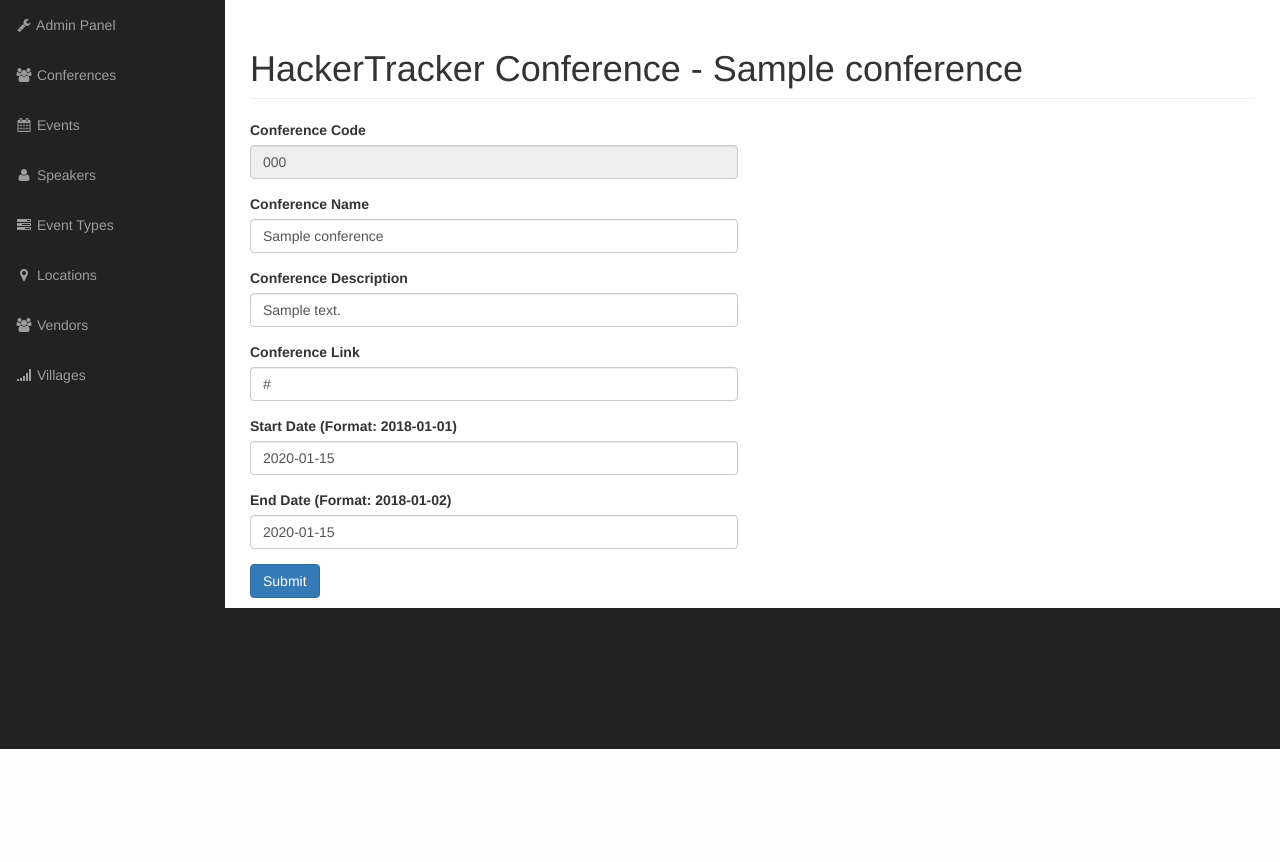
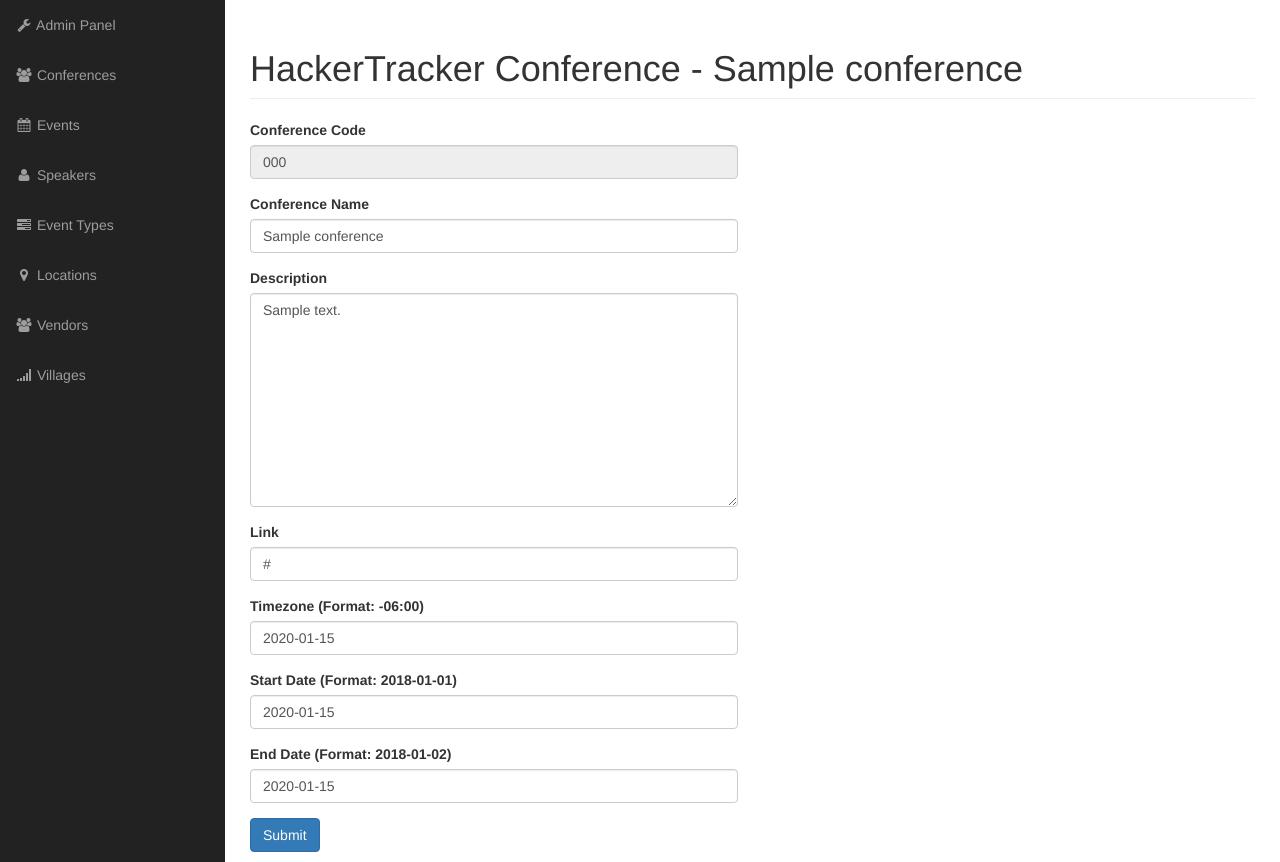
Before and after one commit to BeezleLabs/htem, a Django app: page /event_manager/conference/000/ in a window 1280 px wide. Shown: the part 51-913 px from the top of the page. Before the commit the page ends 800 px from the top, so only its background shows below. Run offline with Django 3.2, Linux system fonts and the light colour scheme; a user stored in the database is signed in; tables that the repository leaves empty hold one stand-in row (values such as "Sample post"); some libraries are stand-ins or nearby versions.

Commit message:
dates and timezones

```diff
--- a/event_manager/models.py
+++ b/event_manager/models.py
@@ -6,27 +6,36 @@ class Conference(models.Model):
 	name = models.CharField(max_length=2048)
 	description = models.TextField(blank=True)
 	code = models.CharField(max_length=16)
+	timezone = models.CharField(max_length=10,default='-06:00')
 	link = models.URLField(blank=True)
 	start_date = models.DateField(default='2018-01-01')
 	end_date = models.DateField(default='2018-01-01')
+	created_date = models.DateTimeField(auto_now_add=True)
+	modified_date = models.DateTimeField(auto_now=True)
 	def __str__(self):
 		return self.name
 
 class EventType(models.Model):
 	event_type = models.CharField(max_length=256)
 	conference = models.ForeignKey(Conference,on_delete=models.CASCADE, null=True)
+	created_date = models.DateTimeField(auto_now_add=True)
+	modified_date = models.DateTimeField(auto_now=True)
 	def __str__(self):
 		return self.event_type + ' (' + self.conference.name + ')'
 
 class Location(models.Model):
 	location = models.CharField(max_length=1024)
 	conference = models.ForeignKey(Conference,on_delete=models.CASCADE, null=True)
+	created_date = models.DateTimeField(auto_now_add=True)
+	modified_date = models.DateTimeField(auto_now=True)
 	def __str__(self):
 		return self.location + ' (' + self.conference.name + ')'
 
 class Village(models.Model):
 	village = models.CharField(max_length=1024)
 	conference = models.ForeignKey(Conference,on_delete=models.CASCADE, null=True)
+	created_date = models.DateTimeField(auto_now_add=True)
+	modified_date = models.DateTimeField(auto_now=True)
 	def __str__(self):
 		return self.village + ' (' + self.conference.name + ')'
 
@@ -36,6 +45,8 @@ class Vendor(models.Model):
 	link = models.URLField(max_length=2048,blank=True)
 	partner = models.BooleanField(default=False)
 	conference = models.ForeignKey(Conference,on_delete=models.CASCADE, null=True)
+	created_date = models.DateTimeField(auto_now_add=True)
+	modified_date = models.DateTimeField(auto_now=True)
 	def __str__(self):
 		return self.title + ' (' + self.conference.name + ')'
 
@@ -47,6 +58,8 @@ class Speaker(models.Model):
 	link = models.URLField(blank=True)
 	bio = models.TextField(blank=True)
 	conference = models.ForeignKey(Conference,on_delete=models.CASCADE, null=True)
+	created_date = models.DateTimeField(auto_now_add=True)
+	modified_date = models.DateTimeField(auto_now=True)
 	def __str__(self):
 		return self.who + ' (' + self.conference.name + ')'
 
@@ -67,5 +80,7 @@ class Event(models.Model):
 	dctv_channel = models.CharField(max_length=32,blank=True)
 	start_date = models.DateTimeField(default='2018-01-01T00:00:00-00:00')
 	end_date = models.DateTimeField(default='2018-01-01T01:00:00-00:00')
+	created_date = models.DateTimeField(auto_now_add=True)
+	modified_date = models.DateTimeField(auto_now=True)
 	def __str__(self):
 		return self.title + ' (' + self.conference.name + ')'
--- a/event_manager/templates/event_manager/conference.html
+++ b/event_manager/templates/event_manager/conference.html
@@ -38,12 +38,16 @@
                         <input type="text" class="form-control" name="name" id="conName" value="{{conference.name}}" placeholder="Conference Name">
                     </div>
                     <div class="form-group">
-                        <label for="conDesc">Conference Description</label>
-                        <input type="text" class="form-control" name="description" id="conDesc" value="{{conference.description}}" placeholder="Conference Name">
+                        <label for="conDesc">Description</label>
+                        <textarea rows="10" class="form-control" name="description" id="conDesc" placeholder="Description">{{conference.description}}</textarea>
                     </div>
                     <div class="form-group">
-                        <label for="conLink">Conference Link</label>
-                        <input type="text" class="form-control" name="link" id="conLink" value="{{conference.link}}" placeholder="Conference Link">
+                        <label for="conLink">Link</label>
+                        <input type="text" class="form-control" name="link" id="conLink" value="{{conference.link}}" placeholder="Link">
+                    </div>
+                    <div class="form-group">
+                        <label for="conTz">Timezone (Format: -06:00)</label>
+                        <input type="text" class="form-control" name="link" id="conTz" value="{{conference.timezone}}" placeholder="-06:00">
                     </div>
                     <div class="form-group">
                         <label for="conStart">Start Date (Format: 2018-01-01)</label>
--- a/event_manager/views.py
+++ b/event_manager/views.py
@@ -106,6 +106,7 @@ def conference(request,code=None):
 			con.code = request.POST.get('code',False)
 			con.description = request.POST.get('description',False)
 			con.link = request.POST.get('link',False)
+			con.timezone = request.POST.get('timezone',False)
 			con.start_date = request.POST.get('start_date',False)
 			con.end_date = request.POST.get('end_date',False)
 			con.save()
```
Also changed, not shown: event_manager/migrations/0012_conference_timezone.py (added), event_manager/migrations/0013_auto_20180628_2103.py (added), event_manager/migrations/0014_auto_20180628_2105.py (added).
